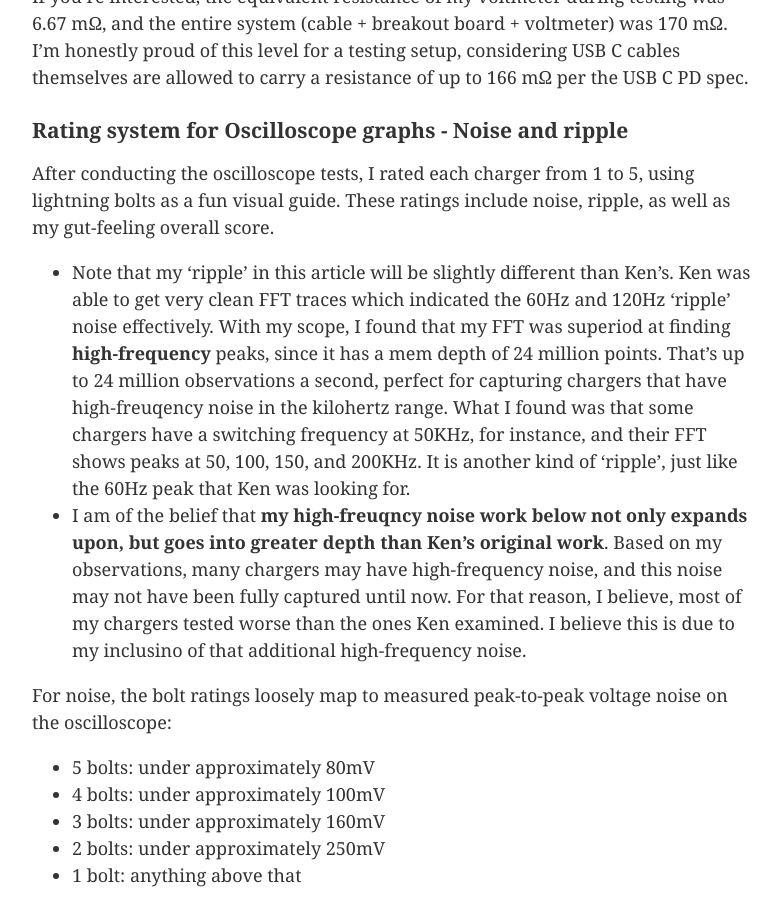
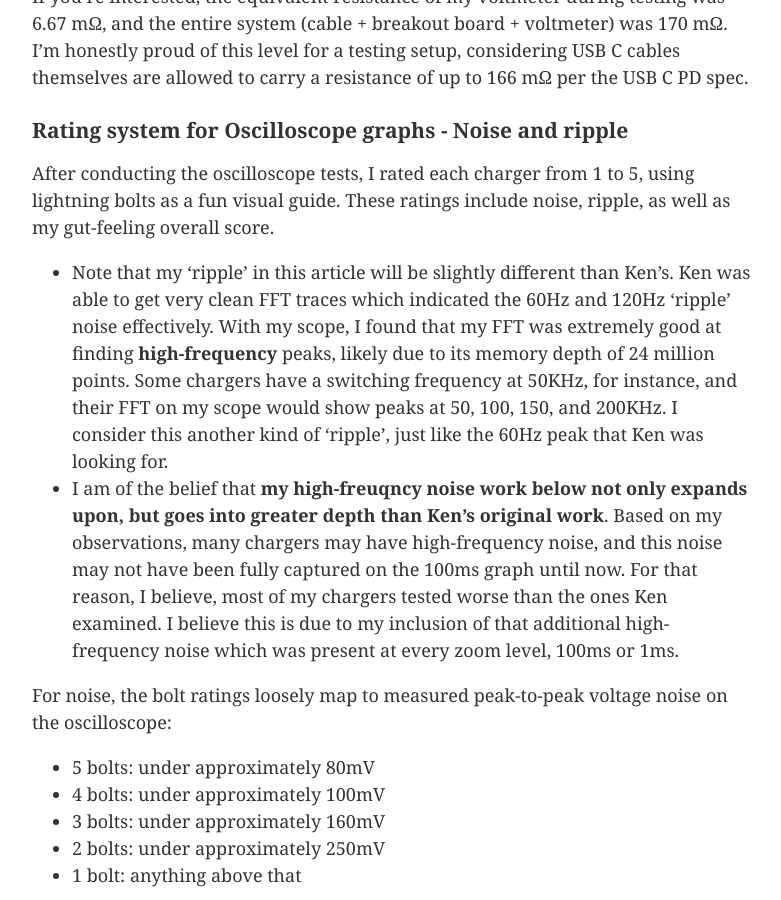
Before and after one commit to 0sps/sull1van.com, a Jekyll site: the page built from _posts/2026-01-19-a-dozen-chargers-in-the-lab.md, in a window 1280 px wide and 900 px high, scrolled down 3871 px. Shown: the whole window, without its empty margins (248-1029 px from the left). Built offline with Jekyll 4.4.1, drawn with Linux system fonts in a browser that asks for light colours.

Commit message:
Update 2026-01-19-a-dozen-chargers-in-the-lab.md

```diff
--- a/_posts/2026-01-19-a-dozen-chargers-in-the-lab.md
+++ b/_posts/2026-01-19-a-dozen-chargers-in-the-lab.md
@@ -394,8 +394,8 @@
 ### Rating system for Oscilloscope graphs - Noise and ripple
 
 After conducting the oscilloscope tests, I rated each charger from 1 to 5, using lightning bolts as a fun visual guide. These ratings include noise, ripple, as well as my gut-feeling overall score.
-- Note that my 'ripple' in this article will be slightly different than Ken's. Ken was able to get very clean FFT traces which indicated the 60Hz and 120Hz 'ripple' noise effectively. With my scope, I found that my FFT was superiod at finding **high-frequency** peaks, since it has a mem depth of 24 million points. That's up to 24 million observations a second, perfect for capturing chargers that have high-freuqency noise in the kilohertz range. What I found was that some chargers have a switching frequency at 50KHz, for instance, and their FFT shows peaks at 50, 100, 150, and 200KHz. It is another kind of 'ripple', just like the 60Hz peak that Ken was looking for.
-- I am of the belief that **my high-freuqncy noise work below not only expands upon, but goes into greater depth than Ken's original work**. Based on my observations, many chargers may have high-frequency noise, and this noise may not have been fully captured until now. For that reason, I believe, most of my chargers tested worse than the ones Ken examined. I believe this is due to my inclusino of that additional high-frequency noise.
+- Note that my 'ripple' in this article will be slightly different than Ken's. Ken was able to get very clean FFT traces which indicated the 60Hz and 120Hz 'ripple' noise effectively. With my scope, I found that my FFT was extremely good at finding **high-frequency** peaks, likely due to its memory depth of 24 million points. Some chargers have a switching frequency at 50KHz, for instance, and their FFT on my scope would show peaks at 50, 100, 150, and 200KHz. I consider this another kind of 'ripple', just like the 60Hz peak that Ken was looking for.
+- I am of the belief that **my high-freuqncy noise work below not only expands upon, but goes into greater depth than Ken's original work**. Based on my observations, many chargers may have high-frequency noise, and this noise may not have been fully captured on the 100ms graph until now. For that reason, I believe, most of my chargers tested worse than the ones Ken examined. I believe this is due to my inclusion of that additional high-frequency noise which was present at every zoom level, 100ms or 1ms.
 
 For noise, the bolt ratings loosely map to measured peak-to-peak voltage noise on the oscilloscope:
 
```
